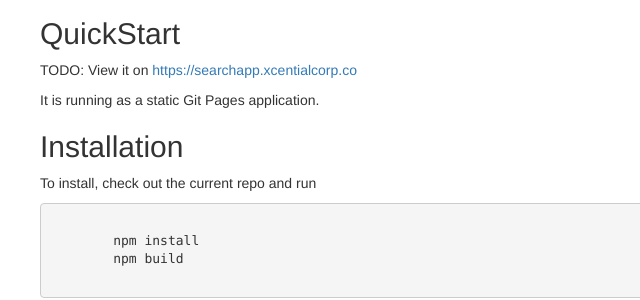
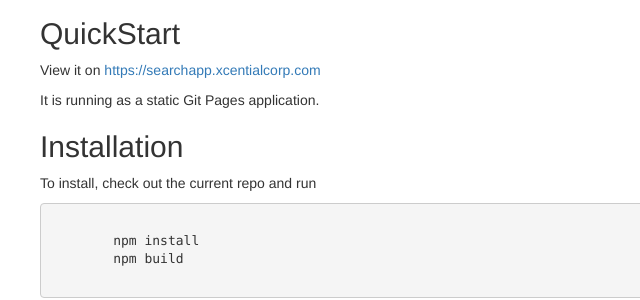
Before and after one commit to aih/angularjs-router-query-app, a website: page index.html at #!/about in a window 1280 px wide. Shown: the part 238-538 px from the top of the page, 0-640 px from the left. Drawn offline with Linux system fonts and the light colour scheme.

Commit message:
Small fixes. Bump to v0.0.4

```diff
--- a/app/templates/aboutTemplate.html
+++ b/app/templates/aboutTemplate.html
@@ -2,7 +2,7 @@
         <p>Generic app using <code>angularjs</code> (≥v1.5), <code>ui-router</code> (≥v1.0), and <code>ui-grid</code> (≥v4.0.0).</p>
         <p>Includes routes for dropdowns and tabs, and a query application. The basic app has two parts: <code>queryForm</code> and <code>results</code>. The <code>queryForm</code> displays a set of inputs and a 'Search' button. This sets the parameters and sends a search to the server (e.g. a REST api provided by RESTHEART for MongoDB). The results are transformed (map, reduce, filter) and loaded into the ui-grid.</p>
         <h2>QuickStart</h2>
-        <p>TODO: View it on <a href="https://searchapp.xcentialcorp.co">https://searchapp.xcentialcorp.co</a></p>
+        <p>View it on <a href="https://searchapp.xcentialcorp.com">https://searchapp.xcentialcorp.com</a></p>
         <p>It is running as a static Git Pages application.</p>
         <h2>Installation</h2>
         <p>To install, check out the current repo and run</p>
--- a/package.json
+++ b/package.json
@@ -1,11 +1,11 @@
 {
   "name": "angularjs-router-query-app",
-  "version": "0.0.3",
+  "version": "0.0.4",
   "description": "Generic app for routing",
   "main": "",
   "typings": "",
   "scripts": {
-    "build": "usemin ./index.src.html --dest ./ --output ./index.html; replace-in-file '<%= $npm_package_version %>' '0.0.3' ./app/templates/navbarTopComponent.html,./app/templates/navbarTopComponent.html;"
+    "build": "usemin ./index.src.html --dest ./ --output ./index.html; replace-in-file '<%= $npm_package_version %>' '0.0.4' ./app/templates/navbarTopComponent.html,./app/templates/navbarTopComponent.html;"
   },
   "repository": {
     "type": "git",
```
Also changed, not shown: README.md.
